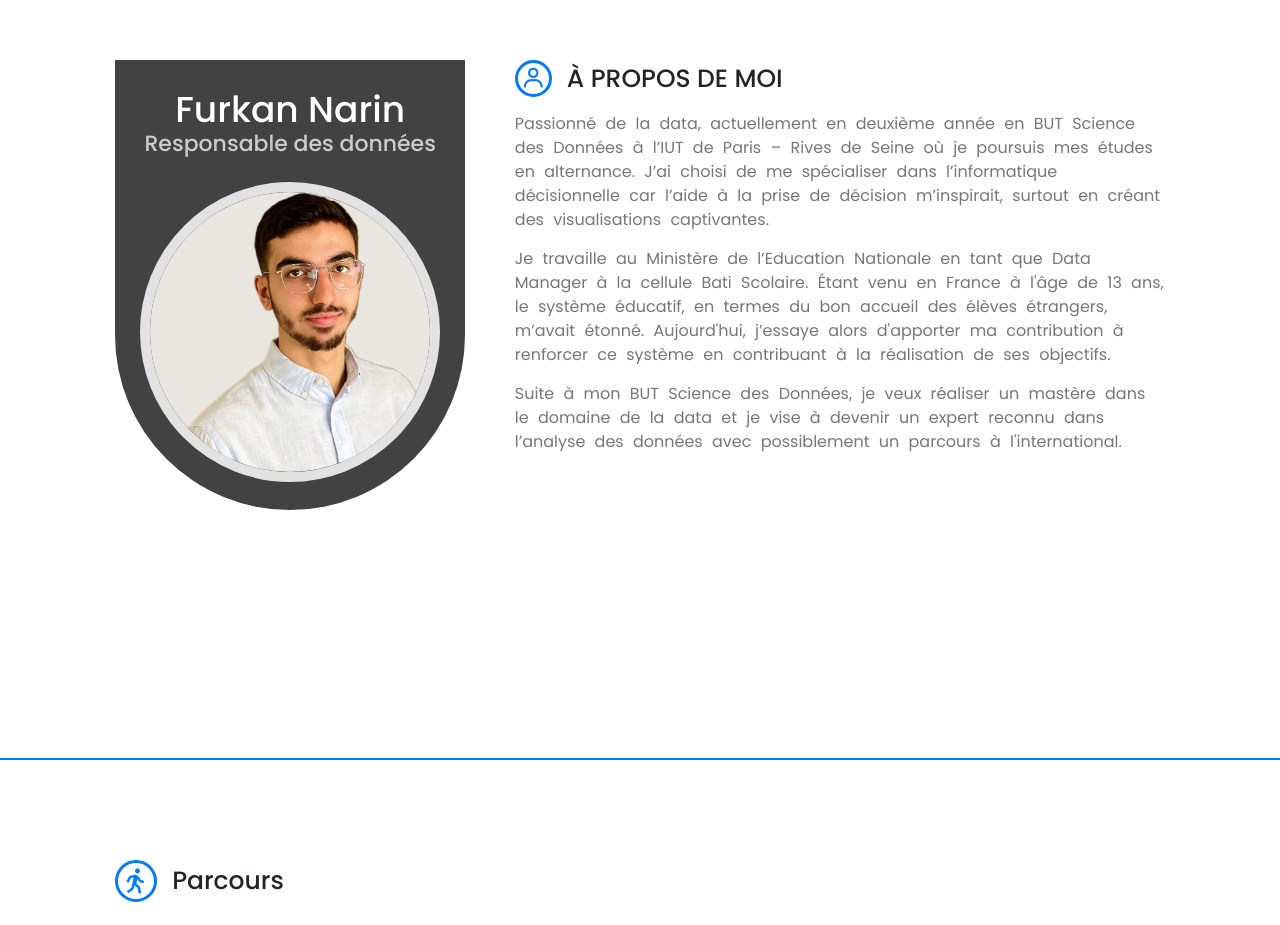
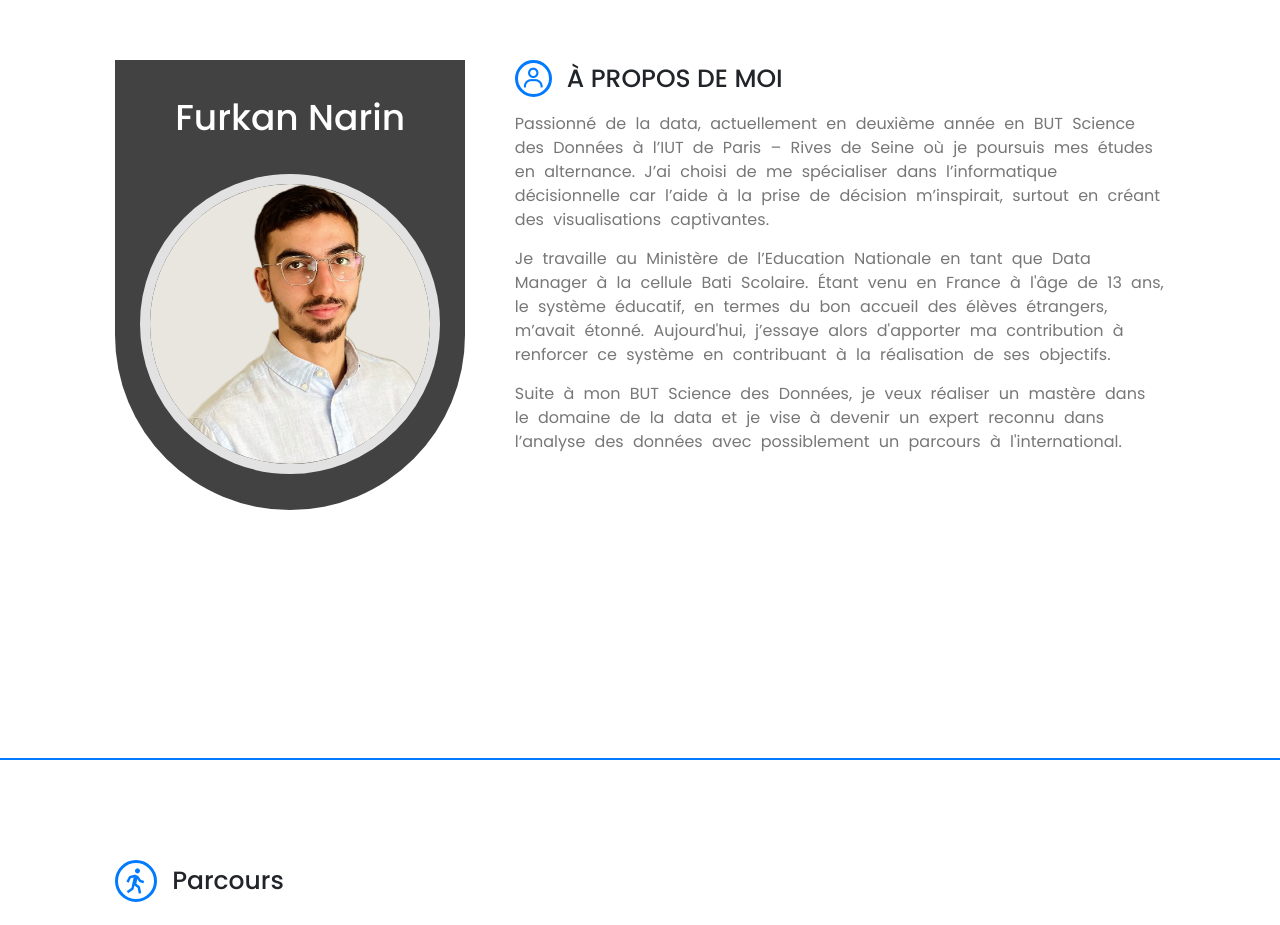
Before and after one commit to furkannarin1/Portfolio, a plain HTML site: page index.html in a window 1280 px wide. Shown: the part 840-1765 px from the top of the page. Drawn offline with nearby package versions, Linux system fonts and the light colour scheme.

Commit message:
index.html

```diff
--- a/index.html
+++ b/index.html
@@ -54,7 +54,7 @@
         <div class="about-img-cover">
             <div class="image-content">
                 <h2>Furkan Narin</h2>
-                <h5>Responsable des données</h5>
+                <h5></h5>
                 <img src="MdSay.png" alt="Furkan Narin">
             </div>
         </div>
```
